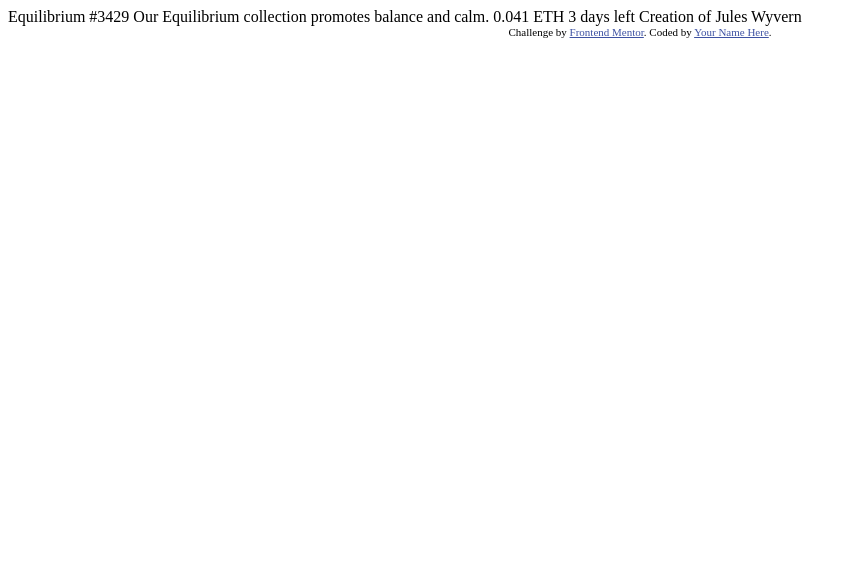
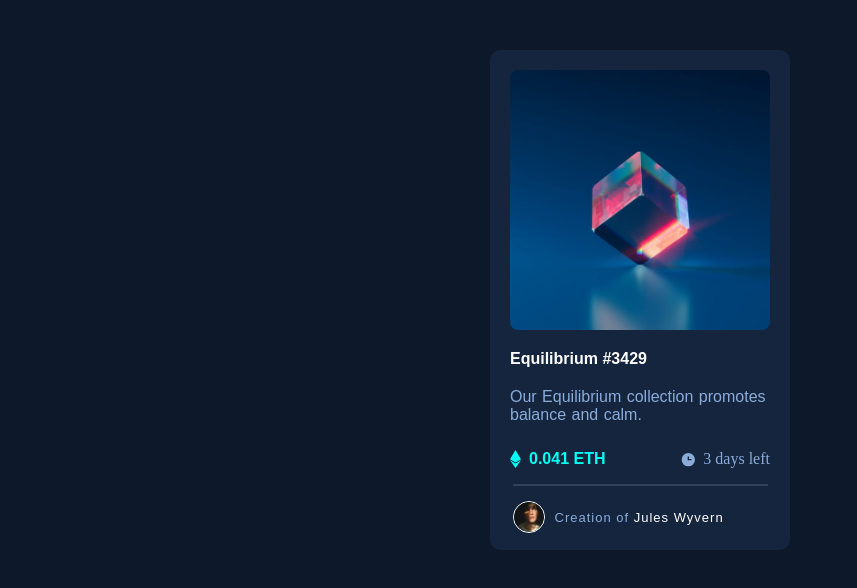
Before and after one commit to sudharson-31/nft-preview-card-component-main, a plain HTML site: page index.html in a window 1280 px wide. Shown: the whole page, without its empty margins (0-857 px from the left). Drawn offline with Linux system fonts and the light colour scheme; a web font is replaced by a local one.

Commit message:
Final commit

```diff
--- a/index.html
+++ b/index.html
@@ -1,33 +1,39 @@
 <!DOCTYPE html>
 <html lang="en">
+
 <head>
   <meta charset="UTF-8">
-  <meta name="viewport" content="width=device-width, initial-scale=1.0"> <!-- displays site properly based on user's device -->
+  <meta name="viewport" content="width=device-width, initial-scale=1.0">
+  <link rel="stylesheet" href="style\main.css">
+  <!-- displays site properly based on user's device -->
 
   <link rel="icon" type="image/png" sizes="32x32" href="./images/favicon-32x32.png">
 
   <title>Frontend Mentor | NFT preview card component</title>
 
   <!-- Feel free to remove these styles or customise in your own stylesheet 👍 -->
-  <style>
-    .attribution { font-size: 11px; text-align: center; }
-    .attribution a { color: hsl(228, 45%, 44%); }
-  </style>
 </head>
+
 <body>
+  <div class="card">
+    <div class="img-container">
+      <img class="img" src="images\image-equilibrium.jpg" alt="Equilibrium">
+    </div>
+    <div class="content">
+      Equilibrium #3429
 
-  Equilibrium #3429
+      <p>Our Equilibrium collection promotes balance and calm.</p>
+    </div>
+    <div class="side-c">
+    <div class="eth"><img src="images\icon-ethereum.svg" alt="ethereum">0.041 ETH</div>
+    <div class="days"><img src="images\icon-clock.svg" alt="time left"> 3 days left</div>
+    </div>
+    <div class="final">
+      <div class="avatar"><img src="images\image-avatar.png" alt="avatar"></div>
+    <p>Creation of <a>Jules Wyvern</a></p>
+    </div>
 
-  Our Equilibrium collection promotes balance and calm.
-
-  0.041 ETH
-  3 days left
-
-  Creation of Jules Wyvern
-
-  <div class="attribution">
-    Challenge by <a href="https://www.frontendmentor.io?ref=challenge" target="_blank">Frontend Mentor</a>.
-    Coded by <a href="#">Your Name Here</a>.
   </div>
 </body>
+
 </html>
--- /dev/null
+++ b/style/main.scss
@@ -0,0 +1,146 @@
+@import url('href="https://fonts.googleapis.com/css2?family=Outfit:wght@400;700&display=swap');
+$main-font: 'Outfit', sans-serif;
+$soft-blue: hsl(215, 51%, 70%);
+$cyan: hsl(178, 100%, 50%);
+$main-bg: hsl(217, 54%, 11%);
+$card-bg:hsl(216, 50%, 16%);
+$white: hsl(0, 0%, 100%);
+$line:hsl(215, 32%, 27%);
+*{
+    margin: 0%;
+    padding: 0%;
+}
+html{
+    min-width: 375px;
+    height: 100%;
+}
+body{
+    background-color: $main-bg;
+    display: flex;
+    justify-content: center;
+    align-content: center;
+    padding-top: 50px;
+}
+.card{
+    z-index: 1;
+    width: 300px;
+    height: 500px;
+    border-radius: 10px;
+    display: flex;
+    flex-direction: column;
+    align-items: center;
+    background-color: $card-bg;
+    box-shadow: 8px 8px $main-bg;
+    .img-container{
+        padding-top: 20px;
+        display: flex;
+        width: inherit;
+        height: max-content;
+        padding-bottom: 20px;
+        justify-content: center;
+        .img{
+            display: inline;
+            width: 260px;
+            border-radius: 8px;
+            &:hover{
+                background-image: url('images\icon-view.svg');
+                z-index: 3;
+                opacity: 0.6;
+            }
+        }
+    }
+    .content{
+        text-align: left;
+        color: $white;
+        font-family: $main-font;
+        font-weight: 600;
+        padding: 0px 20px;
+        &:hover{
+            color: $cyan;
+            cursor: pointer;
+        }
+        p{
+            font-family: inherit;
+            font-weight: 400;
+            color: $soft-blue;
+            padding-top: 20px;
+            word-spacing: 1px;
+        }
+    }
+    .side-c{
+        width: inherit;
+        height: 20px;
+        display: flex;
+        flex-direction: row;
+        padding-top: 25px;
+        justify-content: space-between;
+        .eth{
+            display: inherit;
+            font-family: $main-font;
+            font-weight: 600;
+            color: $cyan;
+            align-items: center;
+            img{
+                display: flex;
+                padding: 0px 8px 0px 20px;
+            }
+        }
+        .days{
+            display: flex;
+            font-family: inherit;
+            padding-right: 20px;
+            font-weight: inherit;
+            color: $soft-blue;
+            align-items: center;
+
+            img{
+            padding-right: 6px;
+             display: flex;
+             align-content: center;
+
+            }
+        }
+        padding-bottom: 15px;
+    }
+
+    .final{
+        display: inline-flex;
+        float: left;
+        width: 100%-15%;
+        border-top: 2px $line solid;
+        padding-top: 15px;
+        font-family: $main-font;
+        color: $soft-blue;
+        justify-content: flex-start;
+        align-items: center;
+        font-size: medium;
+        .avatar{
+            display: inline-flex;
+            justify-content: space-around;
+            width: 30px;
+            height: 30px;
+            border: 1px $white solid;
+            border-radius: 50px;
+            img{
+                display: inline-block;
+                border-radius: 500px;
+                width: 30px;
+                height: 30px;
+
+            }
+        }
+        p{
+            padding-left: 10px;
+            font-size: $main-font;
+            color: $soft-blue;
+            letter-spacing: 1px;
+            font-size: small;
+        }
+        a{
+            color: $white;
+            &:hover{
+                color: $cyan;
+            }
+        }
+    }
+}
```
Also changed, not shown: style/main.css (added), 2 other files.
